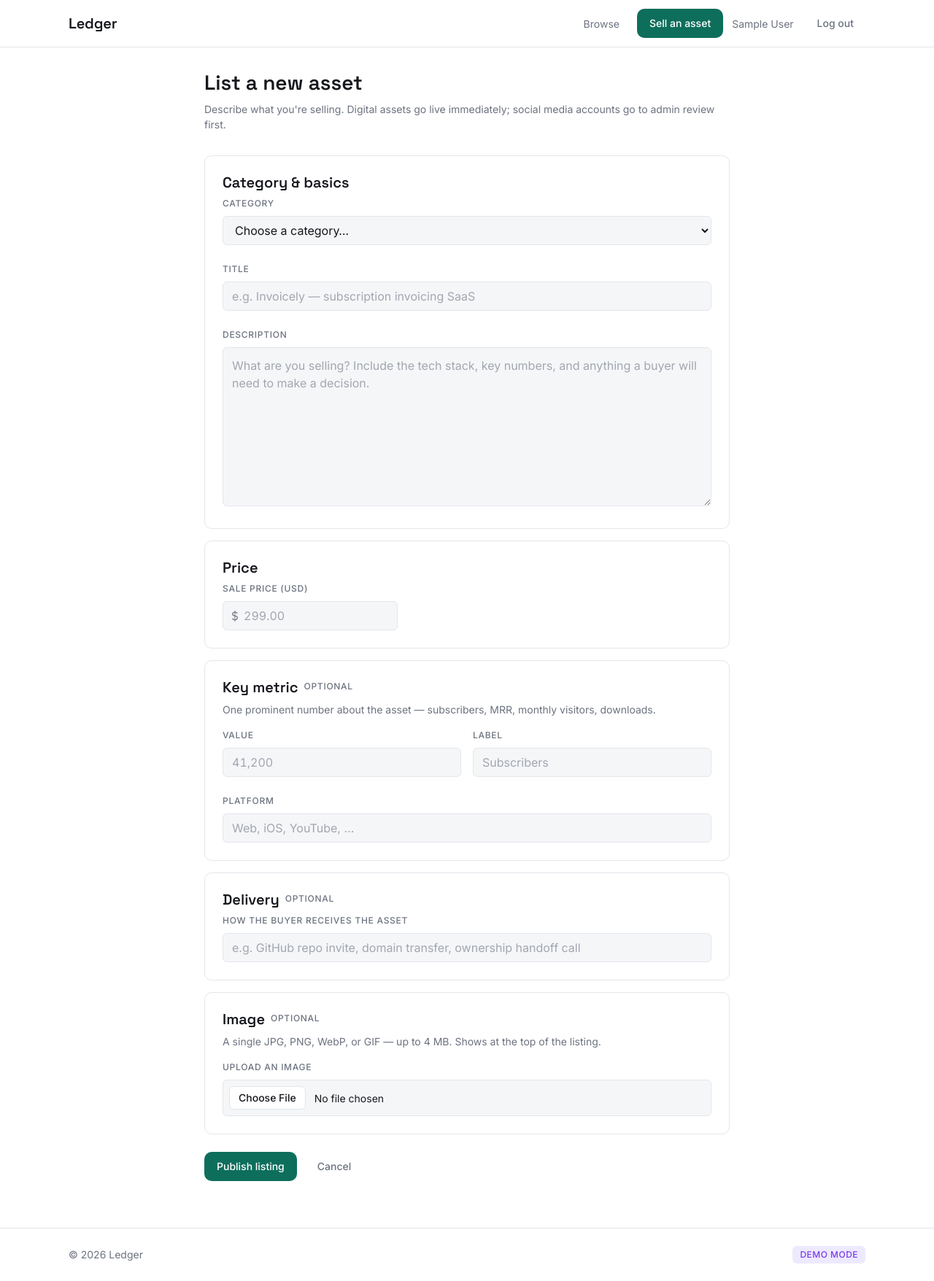
After one commit to tejass0027/SwapNest, a Flask app: page /listing/new in a window 1280 px wide. The commit adds this page. Shown: the whole page at 73% size. Run offline with Flask 3, Linux system fonts and the light colour scheme; the visitor is signed in with stand-in values (Sample User, id 1); data comes from the database, SQL or seed files in the repository; data that the repository does not hold is empty.

Commit message:
Phase 3: create and edit listing forms
Add /listing/new and /listing/<id>/edit routes with server-side
ownership check, image upload handling, and a conditional ownership
attestation for social-account categories. New social-account
listings route to pending_review; digital listings go straight to
active. Editing across category groups re-routes status when needed.

Uploaded images are stored under static/img/uploads with UUID names,
extension whitelist, and 4 MB limit. Old files are cleaned up on
replace or remove.

```diff
--- a/app.py
+++ b/app.py
@@ -1,3 +1,5 @@
+import os
+
 from flask import Flask, g, session, render_template
 
 import db
@@ -7,6 +9,14 @@ from config import Config
 def create_app():
     app = Flask(__name__)
     app.config.from_object(Config)
+
+    # Upload limits and directory. 4 MB per request is enough for any
+    # reasonable listing image; anything larger triggers a 413.
+    app.config["MAX_CONTENT_LENGTH"] = 4 * 1024 * 1024
+    app.config["UPLOAD_FOLDER"] = os.path.join(
+        app.static_folder, "img", "uploads"
+    )
+    os.makedirs(app.config["UPLOAD_FOLDER"], exist_ok=True)
 
     db.init_app(app)
 
--- a/static/css/style.css
+++ b/static/css/style.css
@@ -987,6 +987,166 @@ a {
 }
 
 /* ═══════════════════════════════════════════════════════════════
+   LISTING FORM (create + edit)
+   ═══════════════════════════════════════════════════════════════ */
+.form-page {
+    max-width: 720px;
+    margin: 0 auto;
+}
+
+.form-page-title {
+    font-family: var(--font-display);
+    font-size: var(--text-xl);
+    font-weight: 600;
+    line-height: 1.2;
+    margin-bottom: var(--sp-2);
+}
+
+.form-page-subtitle {
+    color: var(--ink-muted);
+    font-size: var(--text-sm);
+    margin-bottom: var(--sp-8);
+}
+
+.form-section {
+    background: var(--paper);
+    border: 1px solid var(--line);
+    border-radius: var(--radius);
+    padding: var(--sp-6);
+    margin-bottom: var(--sp-4);
+}
+
+.form-section[hidden] { display: none; }
+
+.form-section-title {
+    font-family: var(--font-display);
+    font-size: var(--text-lg);
+    font-weight: 600;
+    line-height: 1.2;
+    margin-bottom: var(--sp-2);
+    display: flex;
+    align-items: center;
+    gap: var(--sp-2);
+}
+
+.form-section-optional {
+    font-family: var(--font-body);
+    font-size: var(--text-xs);
+    font-weight: 500;
+    letter-spacing: 0.06em;
+    text-transform: uppercase;
+    color: var(--ink-muted);
+}
+
+.form-section-hint {
+    color: var(--ink-muted);
+    font-size: var(--text-sm);
+    margin-bottom: var(--sp-4);
+}
+
+.form-section .form-group:last-child {
+    margin-bottom: 0;
+}
+
+.form-group-narrow {
+    max-width: 240px;
+}
+
+.form-row {
+    display: grid;
+    grid-template-columns: 1fr 1fr;
+    gap: var(--sp-4);
+}
+
+/* Price input with $ prefix */
+.price-input {
+    position: relative;
+}
+
+.price-input-prefix {
+    position: absolute;
+    left: var(--sp-3);
+    top: 50%;
+    transform: translateY(-50%);
+    color: var(--ink-muted);
+    font-size: var(--text-base);
+    pointer-events: none;
+}
+
+.price-input input {
+    padding-left: 28px;
+}
+
+/* File input */
+.form-group input[type="file"] {
+    height: auto;
+    padding: var(--sp-2);
+    background: var(--surface);
+    font-size: var(--text-sm);
+    cursor: pointer;
+}
+
+.form-group input[type="file"]::file-selector-button {
+    height: 32px;
+    padding: 0 var(--sp-3);
+    margin-right: var(--sp-3);
+    font-family: var(--font-body);
+    font-size: var(--text-sm);
+    font-weight: 500;
+    color: var(--ink);
+    background: var(--paper);
+    border: 1px solid var(--line);
+    border-radius: var(--radius-sm);
+    cursor: pointer;
+}
+
+/* Image preview for edit */
+.form-image-preview {
+    margin-bottom: var(--sp-4);
+}
+
+.form-image-preview img {
+    width: 100%;
+    max-height: 260px;
+    object-fit: cover;
+    border-radius: var(--radius-sm);
+    border: 1px solid var(--line);
+    margin-bottom: var(--sp-3);
+}
+
+/* Attestation checkbox emphasis */
+.form-check-attest {
+    background: var(--warn-soft);
+    padding: var(--sp-4);
+    border-radius: var(--radius-sm);
+    border: 1px solid transparent;
+}
+
+.form-check-attest label {
+    line-height: 1.5;
+    color: var(--ink);
+}
+
+/* Actions row */
+.form-actions {
+    display: flex;
+    align-items: center;
+    gap: var(--sp-3);
+    margin-top: var(--sp-6);
+}
+
+/* Responsive */
+@media (max-width: 640px) {
+    .form-row {
+        grid-template-columns: 1fr;
+        gap: var(--sp-3);
+    }
+    .form-section {
+        padding: var(--sp-4);
+    }
+}
+
+/* ═══════════════════════════════════════════════════════════════
    FOOTER
    ═══════════════════════════════════════════════════════════════ */
 .site-footer {
--- a/templates/base.html
+++ b/templates/base.html
@@ -22,7 +22,7 @@
             <div class="nav-links">
                 <a href="{{ url_for('listings.browse') }}" class="nav-link">Browse</a>
                 {% if current_user %}
-                    <a href="#" class="btn btn-primary">Sell an asset</a>
+                    <a href="{{ url_for('listings.new') }}" class="btn btn-primary">Sell an asset</a>
                     <span class="nav-greeting">{{ current_user.name }}</span>
                     <form method="post" action="{{ url_for('auth.logout') }}" class="inline-form">
                         <button type="submit" class="btn btn-ghost">Log out</button>
--- a/templates/home.html
+++ b/templates/home.html
@@ -8,7 +8,7 @@
     </p>
     <div class="hero-actions">
         {% if current_user %}
-            <a href="#" class="btn btn-primary">Sell an asset</a>
+            <a href="{{ url_for('listings.new') }}" class="btn btn-primary">Sell an asset</a>
             <a href="{{ url_for('listings.browse') }}" class="btn btn-secondary">Browse listings</a>
         {% else %}
             <a href="{{ url_for('auth.register') }}" class="btn btn-primary">Get started</a>
--- /dev/null
+++ b/templates/listings/form.html
@@ -0,0 +1,174 @@
+{% extends "base.html" %}
+{% block title %}{{ form_title }} — {{ site_name }}{% endblock %}
+
+{% block content %}
+<div class="form-page">
+    <h1 class="form-page-title">{{ form_title }}</h1>
+    <p class="form-page-subtitle">
+        {% if listing and listing.id is defined %}
+            Update the details below and save your changes.
+        {% else %}
+            Describe what you're selling. Digital assets go live immediately; social media accounts go to admin review first.
+        {% endif %}
+    </p>
+
+    <form method="post" action="{{ form_action }}" enctype="multipart/form-data" class="listing-form" novalidate>
+
+        {# ── Category & basics ─────────────────────────────── #}
+        <section class="form-section">
+            <h2 class="form-section-title">Category &amp; basics</h2>
+
+            <div class="form-group">
+                <label for="category_id">Category</label>
+                <select id="category_id" name="category_id" required>
+                    <option value="">Choose a category…</option>
+                    {% for cat in categories %}
+                        <option value="{{ cat.id }}"
+                                data-grp="{{ cat.grp }}"
+                                {% if listing and listing.category_id == cat.id %}selected{% endif %}>
+                            {{ cat.icon }} {{ cat.name }}
+                        </option>
+                    {% endfor %}
+                </select>
+            </div>
+
+            <div class="form-group">
+                <label for="title">Title</label>
+                <input type="text" id="title" name="title" required maxlength="200"
+                       value="{{ listing.title if listing and listing.title else '' }}"
+                       placeholder="e.g. Invoicely — subscription invoicing SaaS">
+            </div>
+
+            <div class="form-group">
+                <label for="description">Description</label>
+                <textarea id="description" name="description" rows="8" required
+                          placeholder="What are you selling? Include the tech stack, key numbers, and anything a buyer will need to make a decision.">{{ listing.description if listing and listing.description else '' }}</textarea>
+            </div>
+        </section>
+
+        {# ── Pricing ────────────────────────────────────────── #}
+        <section class="form-section">
+            <h2 class="form-section-title">Price</h2>
+
+            <div class="form-group form-group-narrow">
+                <label for="price">Sale price (USD)</label>
+                <div class="price-input">
+                    <span class="price-input-prefix mono">$</span>
+                    <input type="text" id="price" name="price" required inputmode="decimal"
+                           value="{{ '%.2f' % (listing.price_cents / 100) if listing and listing.price_cents else (listing.price if listing and listing.price else '') }}"
+                           placeholder="299.00" class="mono">
+                </div>
+            </div>
+        </section>
+
+        {# ── Key metric ─────────────────────────────────────── #}
+        <section class="form-section">
+            <h2 class="form-section-title">Key metric <span class="form-section-optional">Optional</span></h2>
+            <p class="form-section-hint">One prominent number about the asset — subscribers, MRR, monthly visitors, downloads.</p>
+
+            <div class="form-row">
+                <div class="form-group">
+                    <label for="metric_value">Value</label>
+                    <input type="text" id="metric_value" name="metric_value"
+                           value="{{ listing.metric_value if listing and listing.metric_value else '' }}"
+                           placeholder="41,200" class="mono">
+                </div>
+                <div class="form-group">
+                    <label for="metric_label">Label</label>
+                    <input type="text" id="metric_label" name="metric_label"
+                           value="{{ listing.metric_label if listing and listing.metric_label else '' }}"
+                           placeholder="Subscribers">
+                </div>
+            </div>
+
+            <div class="form-group">
+                <label for="platform">Platform</label>
+                <input type="text" id="platform" name="platform"
+                       value="{{ listing.platform if listing and listing.platform else '' }}"
+                       placeholder="Web, iOS, YouTube, …">
+            </div>
+        </section>
+
+        {# ── Delivery ───────────────────────────────────────── #}
+        <section class="form-section">
+            <h2 class="form-section-title">Delivery <span class="form-section-optional">Optional</span></h2>
+
+            <div class="form-group">
+                <label for="delivery_method">How the buyer receives the asset</label>
+                <input type="text" id="delivery_method" name="delivery_method"
+                       value="{{ listing.delivery_method if listing and listing.delivery_method else '' }}"
+                       placeholder="e.g. GitHub repo invite, domain transfer, ownership handoff call">
+            </div>
+        </section>
+
+        {# ── Image ──────────────────────────────────────────── #}
+        <section class="form-section">
+            <h2 class="form-section-title">Image <span class="form-section-optional">Optional</span></h2>
+            <p class="form-section-hint">A single JPG, PNG, WebP, or GIF — up to 4 MB. Shows at the top of the listing.</p>
+
+            {% if listing and listing.image_url %}
+            <div class="form-image-preview">
+                <img src="{{ listing.image_url }}" alt="Current listing image">
+                <div class="form-check">
+                    <input type="checkbox" id="remove_image" name="remove_image" value="1">
+                    <label for="remove_image">Remove this image</label>
+                </div>
+            </div>
+            <div class="form-group">
+                <label for="image">Replace with a new image</label>
+                <input type="file" id="image" name="image"
+                       accept="image/jpeg,image/png,image/webp,image/gif">
+            </div>
+            {% else %}
+            <div class="form-group">
+                <label for="image">Upload an image</label>
+                <input type="file" id="image" name="image"
+                       accept="image/jpeg,image/png,image/webp,image/gif">
+            </div>
+            {% endif %}
+        </section>
+
+        {# ── Social account attestation (conditional) ───────── #}
+        <section class="form-section attestation-section" hidden>
+            <h2 class="form-section-title">Ownership attestation</h2>
+            <div class="form-check form-check-attest">
+                <input type="checkbox" id="seller_attested" name="seller_attested" value="1"
+                       {% if listing and listing.seller_attested %}checked{% endif %}>
+                <label for="seller_attested">
+                    I attest that I am the rightful owner of this account and have the authority to transfer it. I understand that transferring account ownership may violate the platform's terms of service, and that misrepresenting ownership is grounds for removal from {{ site_name }}.
+                </label>
+            </div>
+        </section>
+
+        <div class="form-actions">
+            <button type="submit" class="btn btn-primary">{{ submit_label }}</button>
+            {% if listing and listing.id is defined %}
+                <a href="{{ url_for('listings.detail', listing_id=listing.id) }}" class="btn btn-ghost">Cancel</a>
+            {% else %}
+                <a href="{{ url_for('listings.home') }}" class="btn btn-ghost">Cancel</a>
+            {% endif %}
+        </div>
+    </form>
+</div>
+
+<script>
+(function() {
+    var catSelect = document.getElementById('category_id');
+    var attestSection = document.querySelector('.attestation-section');
+    var attestInput = document.getElementById('seller_attested');
+    if (!catSelect || !attestSection || !attestInput) return;
+
+    function refresh() {
+        var opt = catSelect.options[catSelect.selectedIndex];
+        var isSocial = opt && opt.dataset.grp === 'social_account';
+        attestSection.hidden = !isSocial;
+        attestInput.required = isSocial;
+        if (!isSocial) {
+            attestInput.checked = false;
+        }
+    }
+    catSelect.addEventListener('change', refresh);
+    refresh();
+})();
+</script>
+{% endblock %}
```
Also changed, not shown: listings.py (+264 -2 lines), templates/detail.html (+11 -4 lines), 2 other files.
